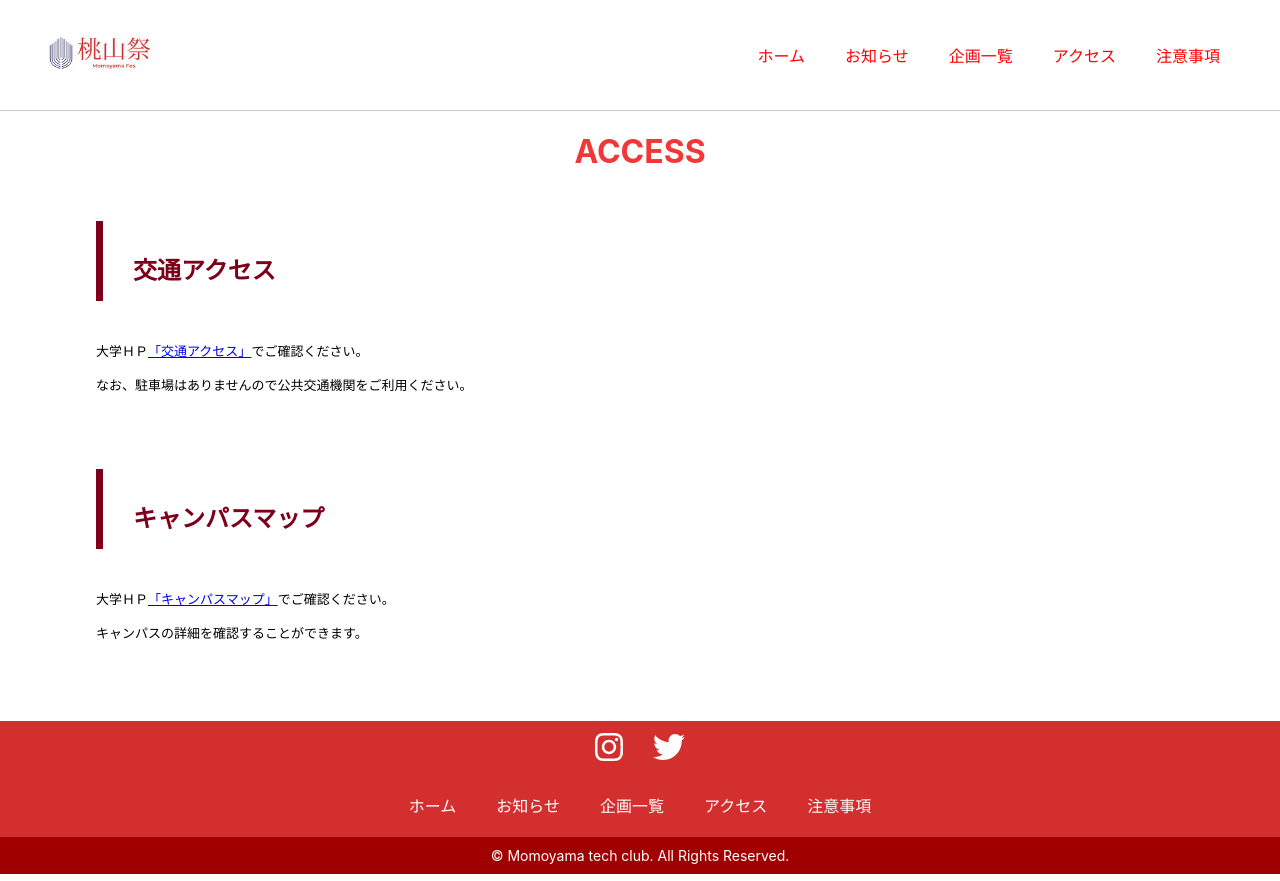
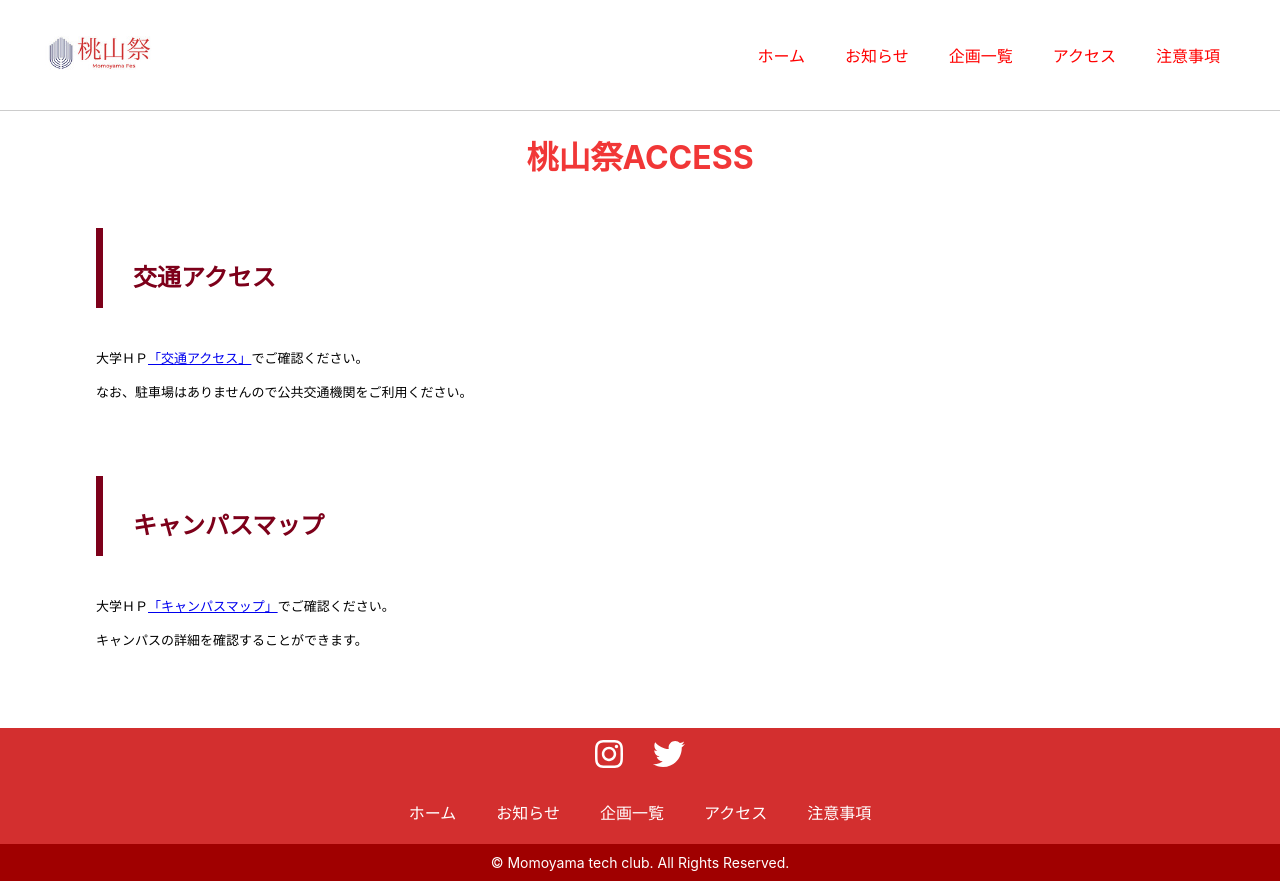
Before and after one commit to momoyama-tech/momosai-hp, a React (Create React App) app: page /access in a window 1280 px wide. Built offline with nearby package versions, Linux system fonts and the light colour scheme.

Commit message:
全体の細かい修正

```diff
--- a/src/components/ACCESS.jsx
+++ b/src/components/ACCESS.jsx
@@ -5,7 +5,7 @@ function ACCESS() {
     return (
         <div class="ACCESS">
             <div class="ACCESStitle">
-                <h1 class="title">ACCESS</h1>
+                <h1 class="title">桃山祭ACCESS</h1>
 
             </div>
             <div class="ACCESScontents">
--- a/src/components/MESSAGE.jsx
+++ b/src/components/MESSAGE.jsx
@@ -6,7 +6,7 @@ function MESSAGE() {
         <div>
         <div class="MESSAGE">
             <div class="MESSAGEtitle">
-                <h1 class="title">MESSAGE</h1>
+                <h1 class="title">桃山祭MESSAGE</h1>
                 <p class="MESSAGEparagragh">メッセージ</p>
             </div>
             <p class="MESSAGEindex2Text">
```
